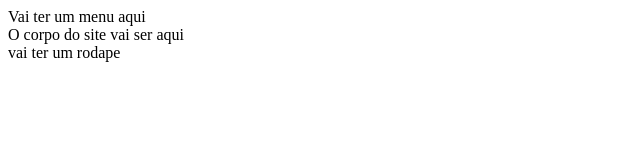
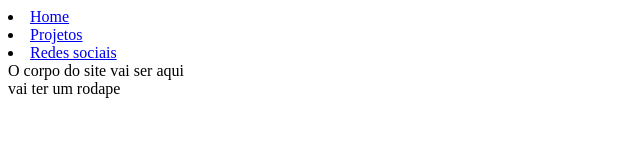
Before and after one commit to LorenzoBrunoBueno/LorenzoBrunoBueno.github.io, a plain HTML site: page index.html in a window 1280 px wide. Shown: the whole page, without its empty margins (0-640 px from the left). Drawn offline with Linux system fonts and the light colour scheme.

Commit message:
alterei a pagina

```diff
--- a/index.html
+++ b/index.html
@@ -5,10 +5,17 @@
     <meta http-equiv="X-UA-Compatible" content="IE=edge">
     <meta name="viewport" content="width=device-width, initial-scale=1.0">
     <title>Meu site pessoal</title>
+    <link rel="stylesheet" href="*/assets/css/estilo.css" type="text/css">
 </head>
 <body>
+    <header>
+
+
+    </header>
     <nav>
-        Vai ter um menu aqui
+        <li><a href="#home">Home </a></li>
+        <li><a href="#projetos">Projetos </a></li>
+        <li><a href="#redes_socias">Redes sociais </a></li
     </nav>
     <div class="conteudo">
         O corpo do site vai ser aqui
```
